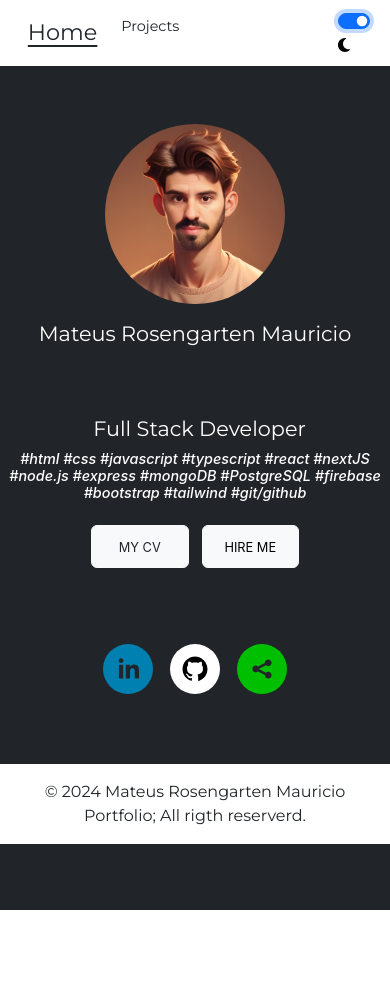
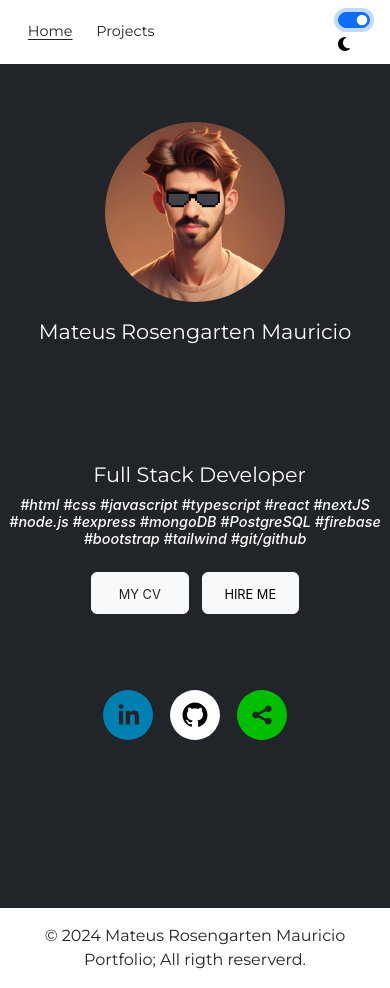
Before and after one commit to Mateus1rosengarten/myPortfolio, a React (Create React App) app: page / in a window 390 px wide. Both pictures are taken after a click on the element 358 px from the left and 20 px from the top of the page. Before the commit the page ends 910 px from the top, so only its background shows below. Built offline with nearby package versions, Linux system fonts and the light colour scheme.

Commit message:
adding sunglasses to darkmode

```diff
--- a/src/components/footer.css
+++ b/src/components/footer.css
@@ -17,3 +17,9 @@ footer{
   position: fixed;
   bottom: 0;
 }
+
+@media (max-width: 835px) {
+  footer{
+    position: relative;
+  }
+ }
--- a/src/components/myinfo.css
+++ b/src/components/myinfo.css
@@ -14,7 +14,10 @@
   font-family: "Montserrat", sans-serif;
   font-size: 2.5rem;
 }
-
+.my-name-pic{
+  position: relative;
+  display: inline-block;
+}
 .my-pic {
   cursor: pointer;
   border-radius: 50%;
@@ -25,11 +28,44 @@
   transform: scale(0.9);
   -webkit-transition: 0.3s ease-in-out;
   transition: 0.3s ease-in-out;
+  z-index: 9;
 }
 
 .my-pic:hover {
-  -webkit-transform: scale(1);
-  transform: scale(1);
+  -webkit-transform: scale(0.9);
+  transform: scale(0.95);
+}
+
+.my-sunglasses {
+  width: 10.5%;
+  height: auto;
+  position: absolute;
+  z-index: 999;
+  left: 49.8%;
+  top: 34%;
+  transform: translateX(-50%) translateY(-50%);
+}
+
+.my-sunglasses.visible {
+  opacity: 1;
+  animation: appear 2s ease-in-out forwards;
+}
+
+.my-sunglasses.hidden {
+  opacity: 0;
+}
+
+@keyframes appear {
+  from {
+    top: 0;
+    left: 50%;
+
+  }
+
+  to{
+    left: 49.8%;
+  top: 34%;
+  }
 }
 
 .div-my-skills {
@@ -91,6 +127,23 @@
     width: 280px;
     height: 280px;
   }
+  .my-sunglasses {
+    width: 11.5%;
+    top: 28%;
+    left: 49.6%;
+  }
+  @keyframes appear {
+    from {
+      top: 0;
+      left: 50%;
+
+    }
+
+    to{
+      top: 28%;
+    left: 49.6%;
+    }
+  }
 }
 
 @media only screen and (max-width: 350px) {
@@ -131,6 +184,25 @@
     height: 200px;
   }
 
+  .my-sunglasses {
+    width: 17.5%;
+    top: 28.5%;
+    left: 49.5%;
+  }
+
+  @keyframes appear {
+    from {
+      top: 0;
+      left: 50%;
+
+    }
+
+    to{
+      left: 49.5%;
+      top: 28.5%;
+    }
+  }
+
   .h1-text {
     font-size: 1.3rem;
     margin-bottom: 70px;
@@ -157,6 +229,25 @@
     width: 350px;
     height: 350px;
   }
+
+  .my-sunglasses {
+    width: 12%;
+    top: 35%;
+    left: 49.7%;
+  }
+
+  @keyframes appear {
+    from {
+      top: 0;
+      left: 50%;
+
+    }
+
+    to{
+      top: 35%;
+      left: 49.7%;
+    }
+  }
 }
 
 @media (min-width: 1700px) {
@@ -167,6 +258,25 @@
     width: 400px;
     height: 400px;
   }
+
+  .my-sunglasses {
+    width: 13.5%;
+    top: 35.7%;
+    left: 49.5%;
+  }
+
+  @keyframes appear {
+    from {
+      top: 0;
+      left: 50%;
+
+    }
+
+    to{
+      top: 35.7%;
+    left: 49.5%;
+    }
+  }
 }
 
 @media only screen and (max-height: 500px) {
--- a/src/components/myinfo.jsx
+++ b/src/components/myinfo.jsx
@@ -1,6 +1,7 @@
 import { Button } from "react-bootstrap";
 import { SocialIcon } from "react-social-icons";
 import me from "../images/me.jpg";
+import sunglass from "../images/sunglass.png"
 import "../components/myinfo.css";
 import { useContext } from "react";
 import { contextBgColor } from "../contextBgColor";
@@ -19,9 +20,10 @@ function MyInfo() {
     <div className={`my-infos text-center ${itsDark && 'bg-dark'} min-vh-100`}>
       <div
         className="my-name-pic mb-5 bg-image hover-zoom"
-        style={{ top: "12vh", left: "28vw" }}
+
       >
-        <img className="my-pic" src={me} alt="mateus=pic" />
+        <img className="my-pic" src={me} alt="mateus-pic" />
+        <img className={`my-sunglasses ${itsDark ? "visible" : "hidden"}`} src={sunglass} alt="my-sunglasses" />
         <h1 className={`h1-text mt-2 ${itsDark && 'text-white'}`}>Mateus Rosengarten Mauricio</h1>
       </div>
       <div className="div-my-skills">
--- a/src/components/navbar.css
+++ b/src/components/navbar.css
@@ -39,6 +39,16 @@
     margin-right: 3vw;
     font-family: "Montserrat", sans-serif;
   }
+  .navbar-link-active {
+  font-size: 0.9em !important;
+  text-decoration: underline !important;
+  text-underline-offset:3px;
+
+  }
+
+  .navlinks-div{
+    display: flex !important;
 
 
+  }
 }
--- a/src/components/navbar.jsx
+++ b/src/components/navbar.jsx
@@ -26,7 +26,7 @@ function NavBar() {
     <>
       <Navbar bg={!itsDark ? "dark" : "white"} data-bs-theme="dark" className="nav-bar">
         <Container className="container-navbar">
-          <Nav className="navlinks-div">
+          <Nav className="container-navbar">
             <NavLink to={"/"}
             onClick={() => handleHomePageActive()}
              className={`nav-link ${!itsDark ? "text-light" : "text-dark"} ${isHome ? "navbar-link-active" : "navbar-link" }`}>
```
Also changed, not shown: src/images/my-oculos.png (added), src/images/sunglass.png (added).
